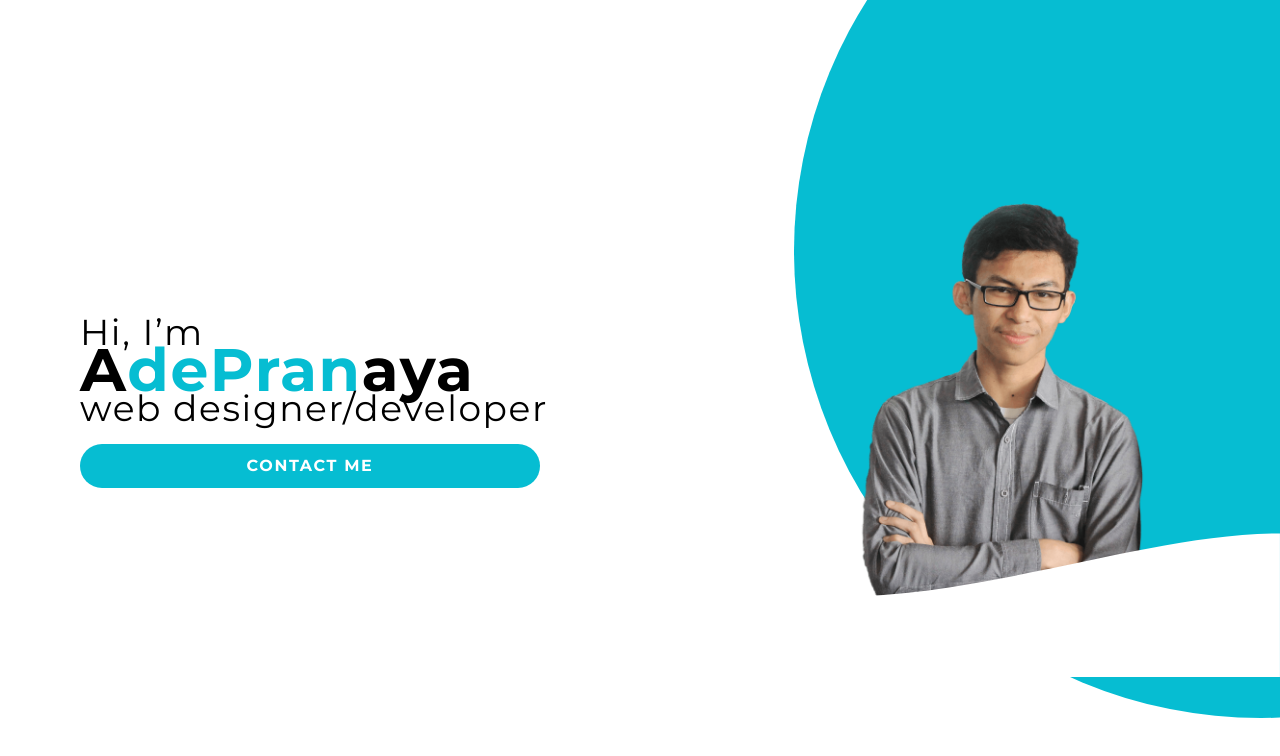
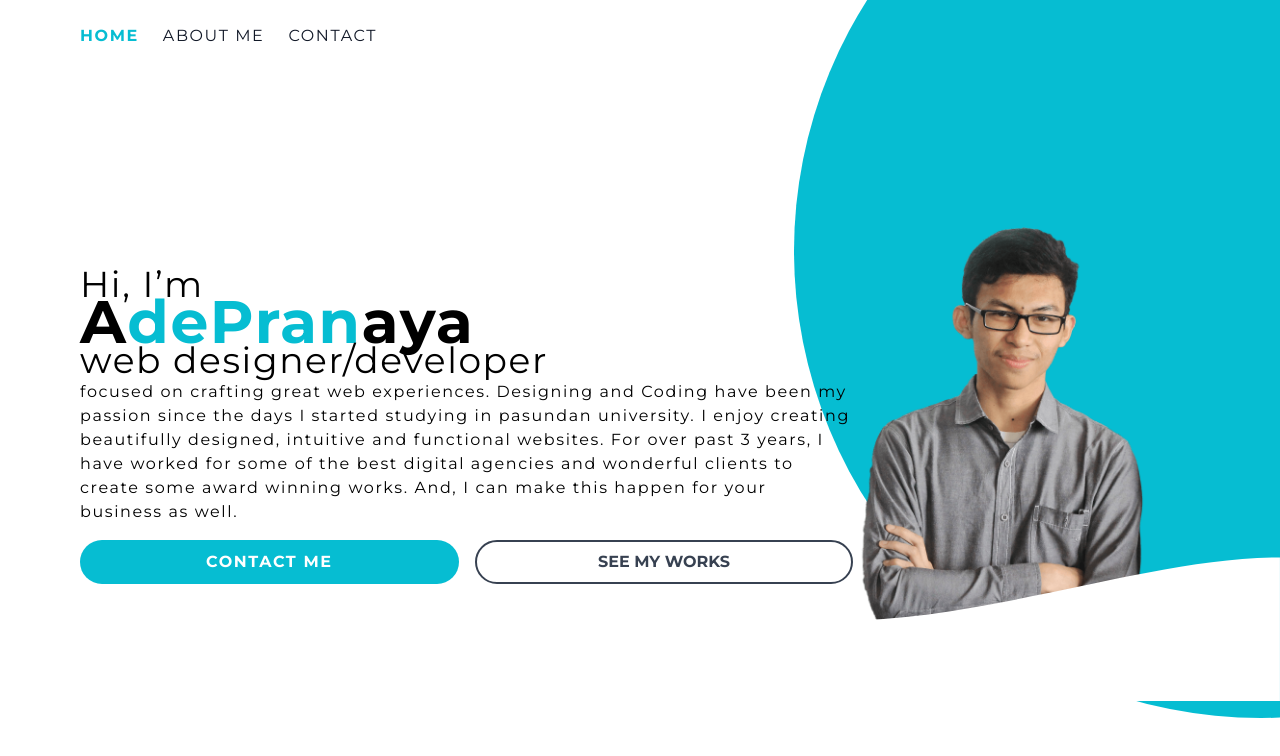
Before and after one commit to depran7/depran7.github.io, a plain HTML site: page index.html in a window 1280 px wide. Drawn offline with nearby package versions, Linux system fonts and the light colour scheme.

Commit message:
fix styles

```diff
--- a/index.html
+++ b/index.html
@@ -27,7 +27,7 @@
   <div class=" h-screen w-screen max-w-screen-xl relative bg-white shadow-lg">
     <img src="img/ellipse.svg" alt="" class="hidden md:inline-block absolute z-0 top-0 right-0">
     <div class="py-6  w-full inline-block h-full absolute z-1">
-      <nav class="hidden mx-20">
+      <nav class="hidden md:inline-block mx-10 lg:mx-20">
         <ul class="flex uppercase">
           <li class="mr-6">
             <a class="text-cyan-400 hover:text-teal-800 font-bold" href="#">home</a>
@@ -35,10 +35,10 @@
           <li class="mr-6">
             <a class="text-gray-900 hover:text-teal-800" href="https://about.me/adepranaya" target="_blank">about me</a>
           </li>
-          <li class="mr-6">
+          <li class="mr-6 hidden">
             <a class="text-gray-900 hover:text-teal-800" href="#">projects</a>
           </li>
-          <li class="mr-6">
+          <li class="mr-6 hidden">
             <a class="text-gray-900 hover:text-teal-800" href="#">skills</a>
           </li>
           <li class="mr-6">
@@ -47,24 +47,27 @@
         </ul>
       </nav>
       <div class="h-full flex items-center ">
-        <div class="flex justify-center md:justify-between w-full relative">
-          <div class="w-auto self-center md:pl-10 lg:pl-20 ">
-            <div class="text-1xl md:text-4xl">Hi, I’m</div>
-            <h1 class="text-4xl md:text-6xl font-bold -my-3">A<span class="text-cyan-400">dePran</span>aya</h1>
-            <div class="text-1xl md:text-4xl">web designer/developer</div>
+        <div class="flex justify-center md:justify-between w-full relative p-10 md:p-0">
+          <div class="w-auto self-center md:pl-10 lg:pl-20 relative z-10">
+            <div class="text-xl md:text-4xl">Hi, I’m</div>
+            <h1 class="text-4xl md:text-6xl font-bold lg:-my-3">A<span class="text-cyan-400">dePran</span>aya</h1>
+            <div class="text-xl md:text-4xl">web designer/developer</div>
+            <p>focused on crafting great web experiences. Designing and Coding have been my passion since the days I started studying in pasundan university. I enjoy creating beautifully designed, intuitive and functional websites.
+
+              For over past 3 years, I have worked for some of the best digital agencies and wonderful clients to create some award winning works. And, I can make this happen for your business as well.</p>
             <div class="mt-4 flex items-center ">
               <a class="bg-cyan-400 hover:bg-gray-100 text-white font-semibold hover:text-gray-700 py-2 px-4 border-2 border-transparent hover:border-gray-700 rounded-full flex-1 uppercase mr-2 text-center cursor-pointer"
               href="mailto:adepranaya@gmail.com?subject=I want hire you!&body=Hello Ade!, my name is ...">
                 contact me
               </a>
               <button
-                class="hidden bg-transparent hover:bg-gray-700 text-gray-700 font-semibold hover:text-white py-2 px-4 border-2 border-gray-700 hover:border-transparent rounded-full flex-1 uppercase ml-2">
+                class="bg-transparent hover:bg-gray-700 text-gray-700 font-semibold hover:text-white py-2 px-4 border-2 border-gray-700 hover:border-transparent rounded-full flex-1 uppercase ml-2">
                 see my works
               </button>
             </div>
           </div>
-          <img src="img/depran_transaparent.png" alt="" class=" hidden md:inline-block w-0 md:w-0 lg:w-3/6 xl:w-2/6 pr-20 ">
-          <div class="hidden lg:inline-block absolute z-2 bottom-0 ">
+          <img src="img/depran_transaparent.png" alt="" class=" hidden md:inline-block w-0 md:w-0 lg:w-3/6 xl:w-2/6  md:pr-10 lg:pr-20 ">
+          <div class="hidden lg:inline-block absolute z-1 bottom-0 ">
             <img src="img/wave_bottom_ns.svg" alt="" class="w-full -mb-20">
           </div>
         </div>
```
